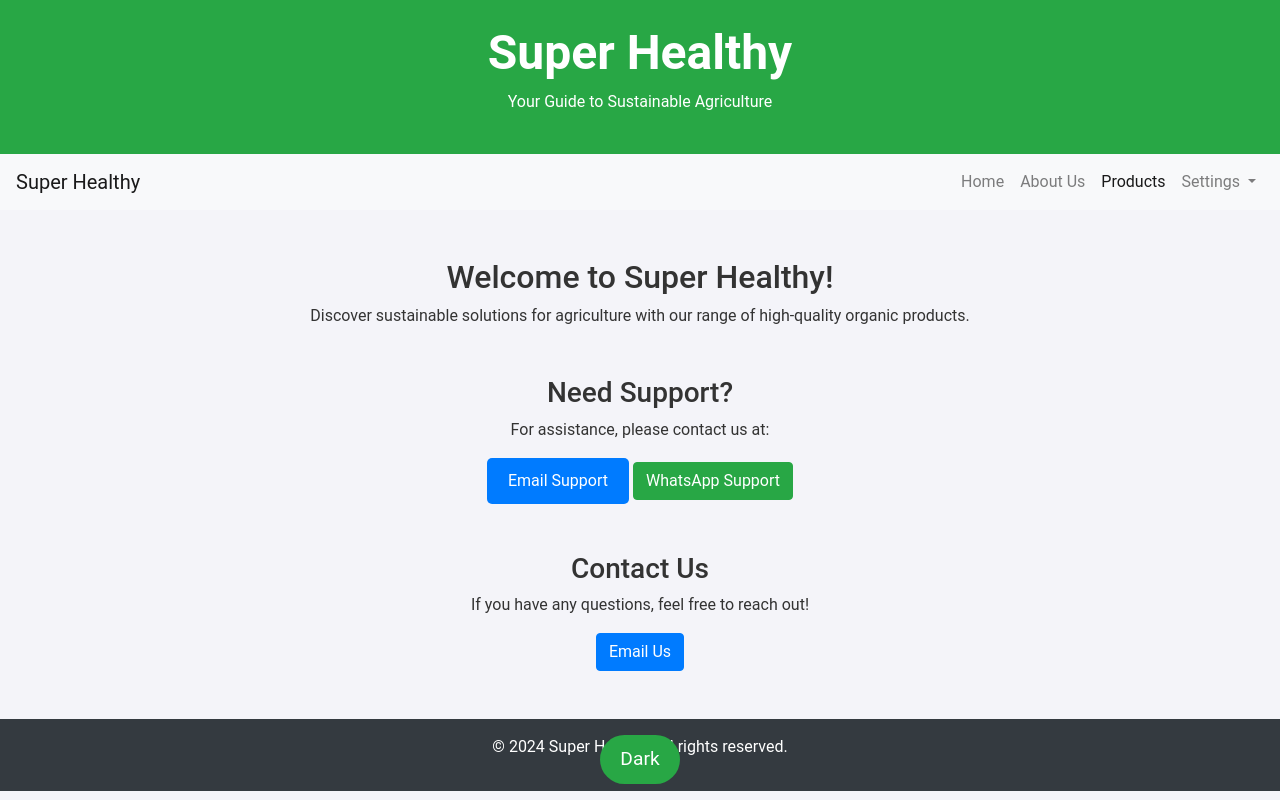
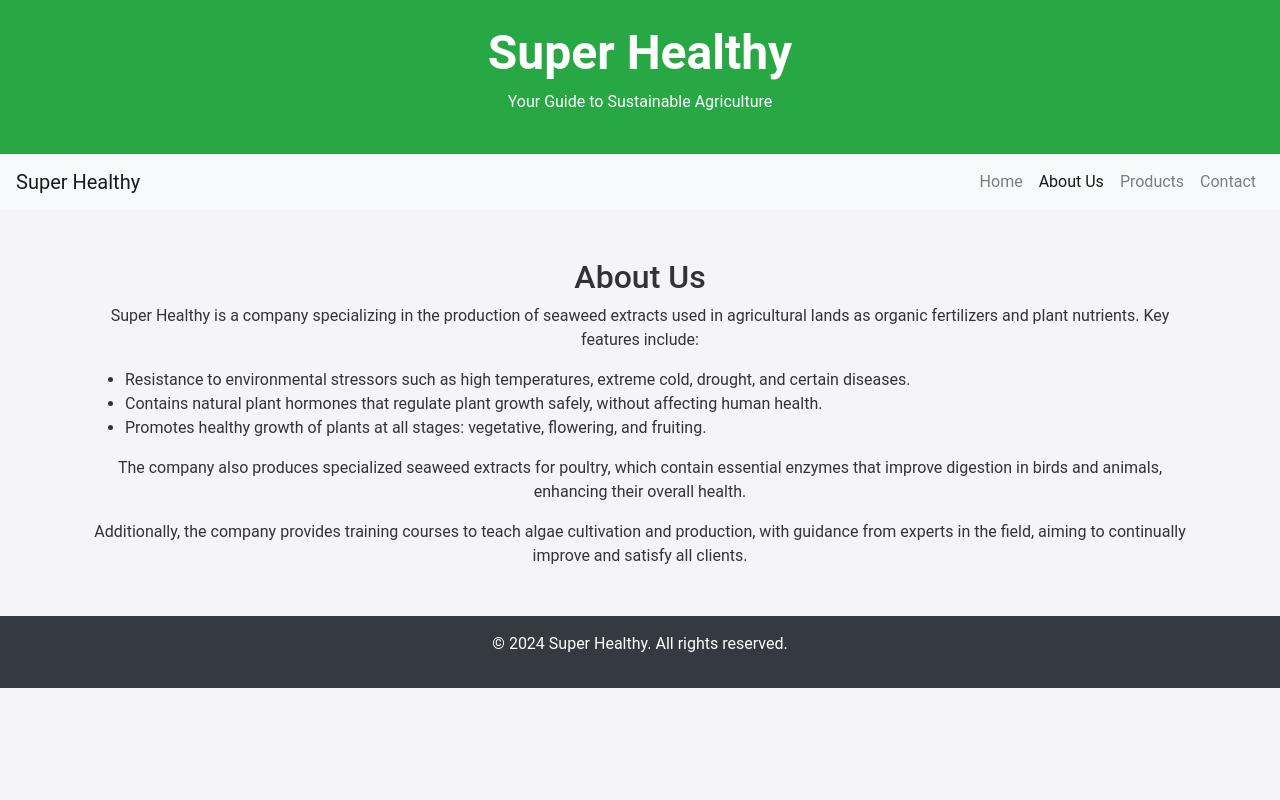
Before and after one commit to abdelrahmanM4/superhealthy2, a plain HTML site: page about.html in a window 1280 px wide. Drawn offline with nearby package versions, Linux system fonts and the light colour scheme.

Commit message:
Update about.html

```diff
--- a/about.html
+++ b/about.html
@@ -3,36 +3,17 @@
   <head>
     <meta charset="UTF-8" />
     <meta name="viewport" content="width=device-width, initial-scale=1.0" />
-    <title>Super Healthy - Home</title>
+    <title>About Us - Super Healthy</title>
     <link
       rel="stylesheet"
       href="https://stackpath.bootstrapcdn.com/bootstrap/4.5.2/css/bootstrap.min.css"
     />
     <link rel="stylesheet" href="style.css" />
-    <style>
-      .dropdown-menu {
-        display: none;
-        opacity: 0;
-        transition: opacity 0.3s ease, visibility 0.3s ease;
-      }
-      .dropdown-menu.show {
-        display: block;
-        opacity: 1;
-      }
-      .setting-icon {
-        width: 20px;
-        margin-right: 10px;
-      }
-      .dropdown-item {
-        display: flex;
-        align-items: center;
-      }
-    </style>
   </head>
   <body>
     <header class="bg-success text-white text-center p-4">
-      <h1 id="main-title">Super Healthy</h1>
-      <p id="main-description">Your Guide to Sustainable Agriculture</p>
+      <h1>Super Healthy</h1>
+      <p>Your Guide to Sustainable Agriculture</p>
     </header>
 
     <nav class="navbar navbar-expand-lg navbar-light bg-light">
@@ -53,92 +34,53 @@
           <li class="nav-item">
             <a class="nav-link" href="index.html">Home</a>
           </li>
-          <li class="nav-item">
+          <li class="nav-item active">
             <a class="nav-link" href="about.html">About Us</a>
           </li>
-          <li class="nav-item active">
+          <li class="nav-item">
             <a class="nav-link" href="products.html">Products</a>
           </li>
-          <li class="nav-item dropdown">
-            <a
-              class="nav-link dropdown-toggle"
-              href="#"
-              id="settingsDropdown"
-              role="button"
-              aria-haspopup="true"
-              aria-expanded="false"
-              onclick="toggleDropdown()"
-            >
-              Settings
-            </a>
-            <div class="dropdown-menu" aria-labelledby="settingsDropdown">
-              <a class="dropdown-item" href="#" onclick="toggleDarkMode()">
-                <img
-                  src="https://img.icons8.com/ios-filled/20/ffffff/sun.png"
-                  class="setting-icon"
-                />Toggle Dark Mode
-              </a>
-              <a class="dropdown-item" href="#" onclick="changeLanguage('en')">
-                <img
-                  src="https://img.icons8.com/ios-filled/20/ffffff/english.png"
-                  class="setting-icon"
-                />English
-              </a>
-              <a class="dropdown-item" href="#" onclick="changeLanguage('ar')">
-                <img
-                  src="https://img.icons8.com/ios-filled/20/ffffff/arabic.png"
-                  class="setting-icon"
-                />العربية
-              </a>
-              <div class="dropdown-divider"></div>
-              <a class="dropdown-item" href="#" onclick="toggleNotifications()">
-                <img
-                  src="https://img.icons8.com/ios-filled/20/ffffff/bell.png"
-                  class="setting-icon"
-                />Notifications
-              </a>
-            </div>
+          <li class="nav-item">
+            <a class="nav-link" href="contact.html">Contact</a>
           </li>
         </ul>
       </div>
     </nav>
 
-    <main class="container my-5 text-center">
-      <h2 id="welcome-title">Welcome to Super Healthy!</h2>
-      <p id="welcome-description">
-        Discover sustainable solutions for agriculture with our range of
-        high-quality organic products.
-      </p>
-
-      <div class="support-section my-5">
-        <h3>Need Support?</h3>
-        <p>For assistance, please contact us at:</p>
-        <a href="mailto:rashrashad364@gmail.com" class="btn btn-support"
-          >Email Support</a
-        >
-        <a href="https://wa.me/01023460265" class="btn btn-success"
-          >WhatsApp Support</a
-        >
-      </div>
-
-      <div class="contact-section my-5">
-        <h3>Contact Us</h3>
-        <p>If you have any questions, feel free to reach out!</p>
-        <a href="mailto:rashrashad364@gmail.com" class="btn btn-primary"
-          >Email Us</a
-        >
-      </div>
+    <main class="container my-5">
+      <section id="about" class="text-center">
+        <h2>About Us</h2>
+        <p>
+          Super Healthy is a company specializing in the production of seaweed
+          extracts used in agricultural lands as organic fertilizers and plant
+          nutrients. Key features include:
+        </p>
+        <ul class="text-left">
+          <li>
+            Resistance to environmental stressors such as high temperatures,
+            extreme cold, drought, and certain diseases.
+          </li>
+          <li>
+            Contains natural plant hormones that regulate plant growth safely,
+            without affecting human health.
+          </li>
+          <li>
+            Promotes healthy growth of plants at all stages: vegetative,
+            flowering, and fruiting.
+          </li>
+        </ul>
+        <p>
+          The company also produces specialized seaweed extracts for poultry,
+          which contain essential enzymes that improve digestion in birds and
+          animals, enhancing their overall health.
+        </p>
+        <p>
+          Additionally, the company provides training courses to teach algae
+          cultivation and production, with guidance from experts in the field,
+          aiming to continually improve and satisfy all clients.
+        </p>
+      </section>
     </main>
-
-    <div class="fixed-bottom d-flex justify-content-center mb-3">
-      <button
-        class="btn btn-custom"
-        id="settingsButton"
-        onclick="toggleDarkMode()"
-      >
-        Dark
-      </button>
-    </div>
 
     <footer class="bg-dark text-white text-center py-3">
       <p>&copy; 2024 Super Healthy. All rights reserved.</p>
```
